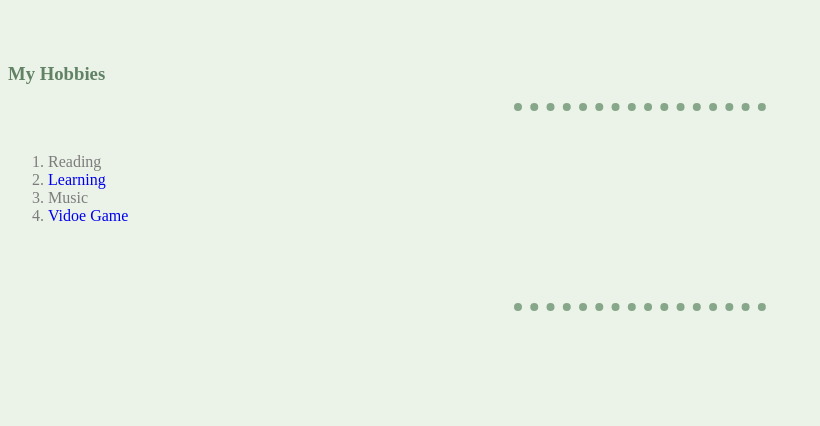
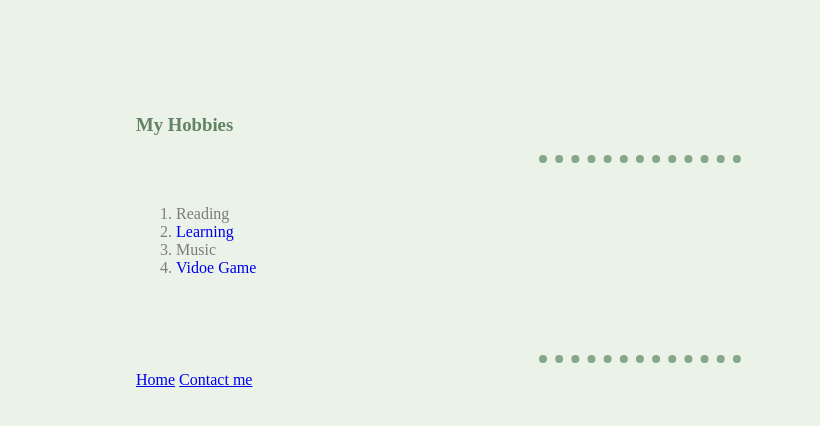
Before and after one commit to Nwankwo-Official-1/Cv, a plain HTML site: page hobbies.html in a window 1280 px wide. Shown: the whole page, without its empty margins (0-820 px from the left). Drawn offline with Linux system fonts and the light colour scheme.

Commit message:
Add files via upload
last commit

```diff
--- a/hobbies.html
+++ b/hobbies.html
@@ -1,5 +1,6 @@
 <!DOCTYPE html>
 <html lang="en">
+
 <head>
     <meta charset="UTF-8">
     <meta name="viewport" content="width=device-width, initial-scale=1.0">
@@ -7,16 +8,21 @@
     <link rel="stylesheet" href="styles.css">
     <link rel="icon" href="my_favico.ico">
 </head>
+
 <body><br><br>
     <h3>My Hobbies</h3>
     <hr><br>
-        <ol>
-            <li>Reading</li>
-            <li><a href="learning.jpg" style="text-decoration:none ;">Learning</a></li>
-            <li>Music</li>
-            <li><a href="call_of_duty.png" style="text-decoration:none ;" >Vidoe Game</a></li>
-        </ol>
-        <br><br><br><hr>
+    <ol>
+        <li>Reading</li>
+        <li><a href="learning.jpg" style="text-decoration:none ;">Learning</a></li>
+        <li>Music</li>
+        <li><a href="call_of_duty.png" style="text-decoration:none ;">Vidoe Game</a></li>
+    </ol>
+    <br><br><br>
+    <hr>
+    <a href="index.html">Home</a>
+    <a href="contact.html">Contact me</a><br><br><br>
 
 </body>
+
 </html>
--- a/styles.css
+++ b/styles.css
@@ -1,5 +1,6 @@
   body {
     background-color: #ebf3e8;
+    padding: 4% 10%;
   }
 
   hr {
@@ -19,17 +20,21 @@
   }
 
   h1 {
-    color:  #618264;
+    color: #618264;
   }
+
   h3 {
     color: #618264;
   }
+
   th {
     color: #79ac78;
   }
-tr{
+
+  tr {
     color: #7d7c7c;
   }
+
   li {
     color: #7d7c7c;
   }
```
Also changed, not shown: contact.html (+5 -0 lines), index.html (+8 -4 lines), Nwankwo.png. Lines whose indentation alone changed are shown as unchanged.
